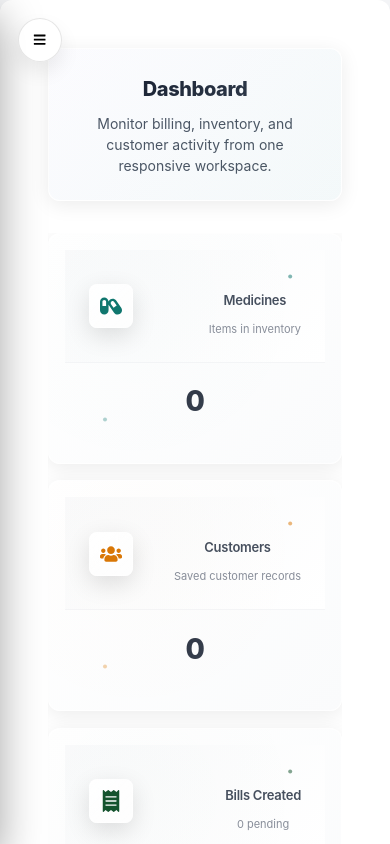
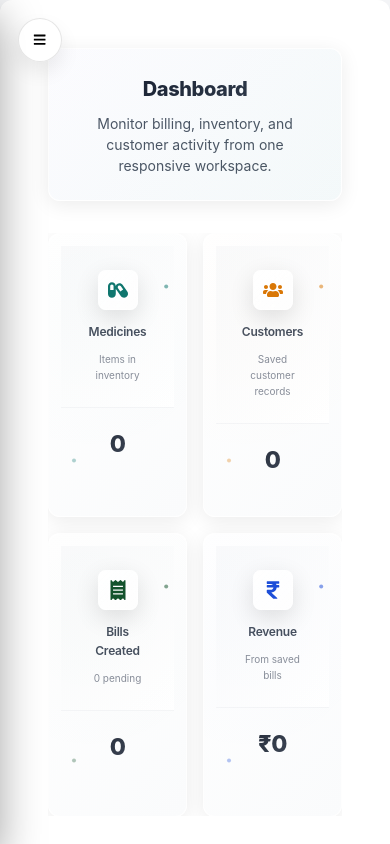
Before and after one commit to santhosh-kumar-0/MEDICAL-BILLING-SYSTEM, a React (Vite) app: page /#/login in a window 390 px wide. Both pictures are taken after typing "name@example.com", "Sample123" into the empty fields and a click on the button "Sign In". Shown: the top 844 px of the page. Built offline with nearby package versions, Linux system fonts and the light colour scheme.

Commit message:
update changes

```diff
--- a/src/pages/Customers.jsx
+++ b/src/pages/Customers.jsx
@@ -213,16 +213,7 @@ const Customers = () => {
           <div className="empty-state">
             <FaUser className="empty-icon" />
             <h3>No customers found</h3>
-            <p>Try adjusting your search or add the first customer.</p>
-            <motion.button
-              className="btn-primary"
-              onClick={() => setShowForm(true)}
-              whileHover={{ scale: 1.05 }}
-              whileTap={{ scale: 0.95 }}
-            >
-              <FaPlus className="btn-icon" />
-              Add First Customer
-            </motion.button>
+            <p>Try adjusting your search or use the Add Customer button above.</p>
           </div>
         ) : (
           filteredCustomers.map((customer, index) => (
--- a/src/pages/MedicineList.jsx
+++ b/src/pages/MedicineList.jsx
@@ -300,18 +300,7 @@ const MedicineList = () => {
           <div className="empty-state">
             <FaBoxes className="empty-icon" />
             <h3>No medicines found</h3>
-            <p>Try adjusting your search or add the first medicine.</p>
-            <motion.button
-              className="btn-primary"
-              onClick={() => {
-                openMedicineForm();
-              }}
-              whileHover={{ scale: 1.05 }}
-              whileTap={{ scale: 0.95 }}
-            >
-              <FaPlus className="btn-icon" />
-              Add First Medicine
-            </motion.button>
+            <p>Try adjusting your search or use the Add Medicine button above.</p>
           </div>
         ) : (
           filteredMedicines.map((medicine, index) => {
--- a/src/routes/routes.jsx
+++ b/src/routes/routes.jsx
@@ -15,6 +15,14 @@ const MOBILE_QUERY = '(max-width: 960px)';
 
 const getMatchesMobile = () => (
   typeof window !== 'undefined' && window.matchMedia(MOBILE_QUERY).matches
+);
+
+const AppFooter = () => (
+  <footer className="app-footer">
+    <p className="app-footer-title">Sri Krishna Medicals</p>
+    <p className="app-footer-subtitle">React Project</p>
+    <p className="app-footer-credit">Created by SANTHOSHKUMAR</p>
+  </footer>
 );
 
 const Layout = ({ children }) => {
@@ -91,6 +99,7 @@ const Layout = ({ children }) => {
         }`}
       >
         <div className="page-content">{children}</div>
+        <AppFooter />
       </div>
     </motion.div>
   );
--- a/src/styles/main.css
+++ b/src/styles/main.css
@@ -77,6 +77,8 @@ body {
 }
 
 .main-content {
+  display: flex;
+  flex-direction: column;
   flex: 1;
   margin-left: 0;
   transition: margin-left var(--transition-base);
@@ -120,6 +122,7 @@ body {
 }
 
 .page-content {
+  flex: 1;
   padding: var(--spacing-xl);
   animation: fadeIn 0.5s ease;
   background: white;
@@ -128,7 +131,33 @@ body {
   max-width: none;
   margin: 0;
   width: 100%;
-  min-height: 100vh;
+  min-height: 0;
+}
+
+.app-footer {
+  margin: 0 var(--spacing-xl) var(--spacing-xl);
+  padding: 18px 20px 24px;
+  text-align: center;
+  border-top: 1px solid rgba(190, 217, 211, 0.95);
+  color: var(--gray-600);
+}
+
+.app-footer p {
+  margin: 0;
+}
+
+.app-footer-title {
+  font-size: 15px;
+  font-weight: 800;
+  color: var(--gray-800);
+  letter-spacing: 0.04em;
+  text-transform: uppercase;
+}
+
+.app-footer-subtitle,
+.app-footer-credit {
+  margin-top: 4px;
+  font-size: 13px;
 }
 
 @keyframes fadeIn {
@@ -1185,7 +1214,7 @@ body {
 @media (max-width: 768px) {
   .dashboard-stats-grid {
     display: grid;
-    grid-template-columns: 1fr;
+    grid-template-columns: repeat(2, minmax(0, 1fr));
     gap: var(--spacing-md);
     max-width: 100%;
     overflow-x: hidden;
@@ -1193,30 +1222,24 @@ body {
     grid-auto-columns: auto;
   }
 
+  .insights-grid {
+    grid-template-columns: repeat(2, minmax(0, 1fr));
+    gap: var(--spacing-md);
+  }
+
   .dashboard-card {
     min-height: 180px;
-    padding: var(--spacing-lg);
-  }
-
-  .card-icon {
-    width: 48px;
-    height: 48px;
-    font-size: 24px;
-  }
-
-  .card-value {
-    font-size: 32px;
-  }
-
-  .card-title {
-    font-size: 14px;
-  }
-}
-
-@media (max-width: 480px) {
-  .dashboard-card {
-    min-height: 160px;
     padding: var(--spacing-md);
+  }
+
+  .dashboard-card .card-header {
+    flex-direction: column;
+    justify-content: center;
+    gap: 12px;
+  }
+
+  .dashboard-card .card-title-section {
+    margin-top: 0;
   }
 
   .card-icon {
@@ -1226,7 +1249,8 @@ body {
   }
 
   .card-value {
-    font-size: 28px;
+    font-size: clamp(22px, 5vw, 28px);
+    overflow-wrap: anywhere;
   }
 
   .card-title {
@@ -1235,6 +1259,31 @@ body {
 
   .card-subtitle {
     font-size: 11px;
+  }
+}
+
+@media (max-width: 480px) {
+  .dashboard-card {
+    min-height: 160px;
+    padding: 12px;
+  }
+
+  .card-icon {
+    width: 40px;
+    height: 40px;
+    font-size: 20px;
+  }
+
+  .card-value {
+    font-size: clamp(18px, 6vw, 24px);
+  }
+
+  .card-title {
+    font-size: 12px;
+  }
+
+  .card-subtitle {
+    font-size: 10px;
   }
 }
 
@@ -1806,6 +1855,11 @@ body {
     margin-left: 0;
   }
 
+  .app-footer {
+    margin: 0 var(--spacing-md) var(--spacing-md);
+    padding: 16px 12px 20px;
+  }
+
   .navbar-left {
     gap: var(--spacing-md);
   }
```
